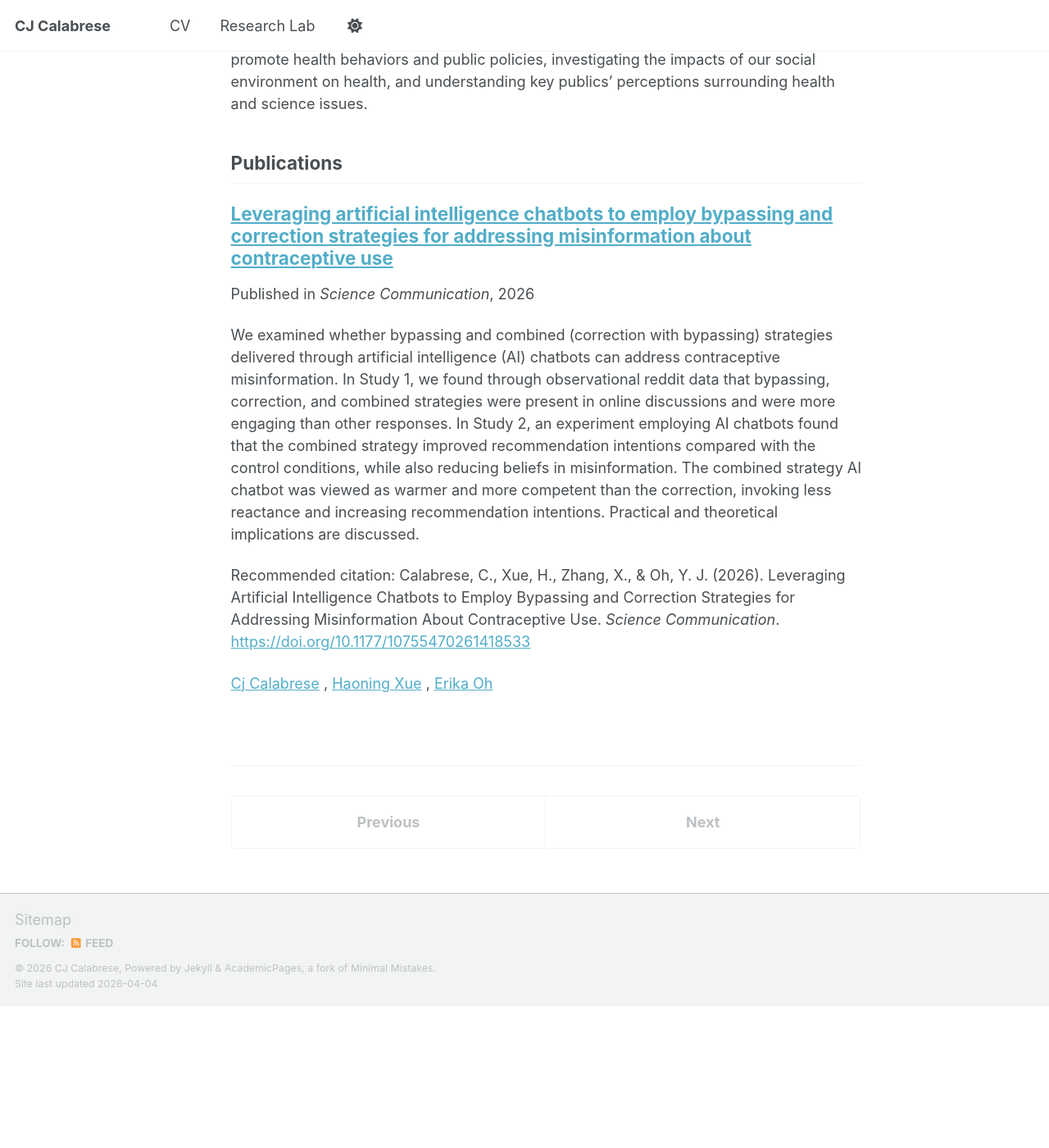
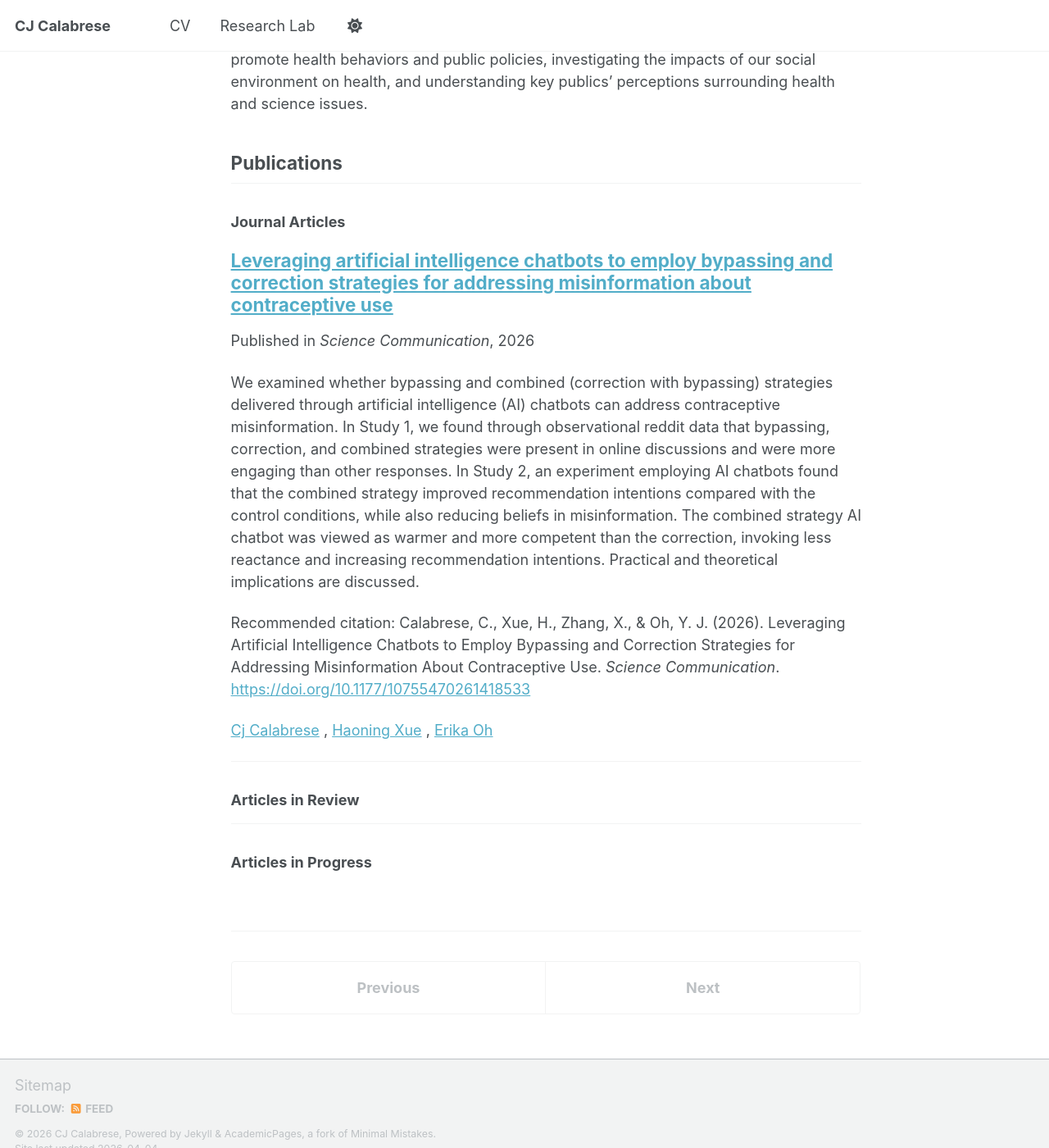
Before and after one commit to cjcalabresephd/cjcalabresephd.github.io, a Jekyll site: the page built from _people/cj-calabrese.md, in a window 1280 px wide and 1400 px high, scrolled down 349 px. Shown: the whole window at 82% size. Built offline with Jekyll 4.4.1, drawn with Linux system fonts in a browser that asks for light colours; a script bundle is joined from its source files by our own code; library files that are not in the unit come from our copies; before the commit the page ends 1576 px from its top, so only the background shows below that.

Commit message:
Update cj-calabrese.md

```diff
--- a/_people/cj-calabrese.md
+++ b/_people/cj-calabrese.md
@@ -19,7 +19,42 @@ He is an Assistant Professor in the Department of Communication at Clemson Unive
 
 ## Publications
 
-{% assign pubs = site.publications | where_exp:"item","item.authors contains 'cj-calabrese'" %}
-{% for post in pubs %}
+{% assign mypubs = site.publications
+   | where_exp:"item","item.authors contains 'cj-calabrese'" %}
+
+### Journal Articles
+
+{% assign journal = mypubs
+   | where:"category","journal"
+   | sort:"date"
+   | reverse %}
+
+{% for post in journal %}
   {% include archive-single.html %}
 {% endfor %}
+
+---
+
+### Articles in Review
+
+{% assign review = mypubs
+   | where:"category","review"
+   | sort:"date"
+   | reverse %}
+
+{% for post in review %}
+  {% include archive-single.html %}
+{% endfor %}
+
+---
+
+### Articles in Progress
+
+{% assign progress = mypubs
+   | where:"category","inprogress"
+   | sort:"date"
+   | reverse %}
+
+{% for post in progress %}
+  {% include archive-single.html %}
+{% endfor %}
```
